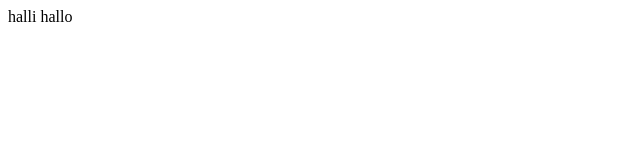
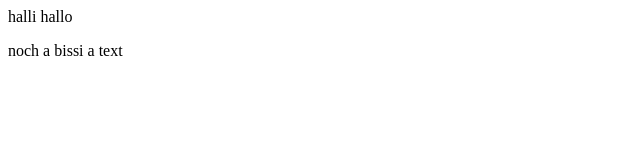
Before and after one commit to MaschekAnna/example, a plain HTML site: page index.html in a window 1280 px wide. Shown: the whole page, without its empty margins (0-640 px from the left). Drawn offline with Linux system fonts and the light colour scheme.

Commit message:
Index updated

```diff
--- a/index.html
+++ b/index.html
@@ -1 +1,2 @@
 <p>halli hallo</p>
+<p>noch a bissi a text</p>
```
